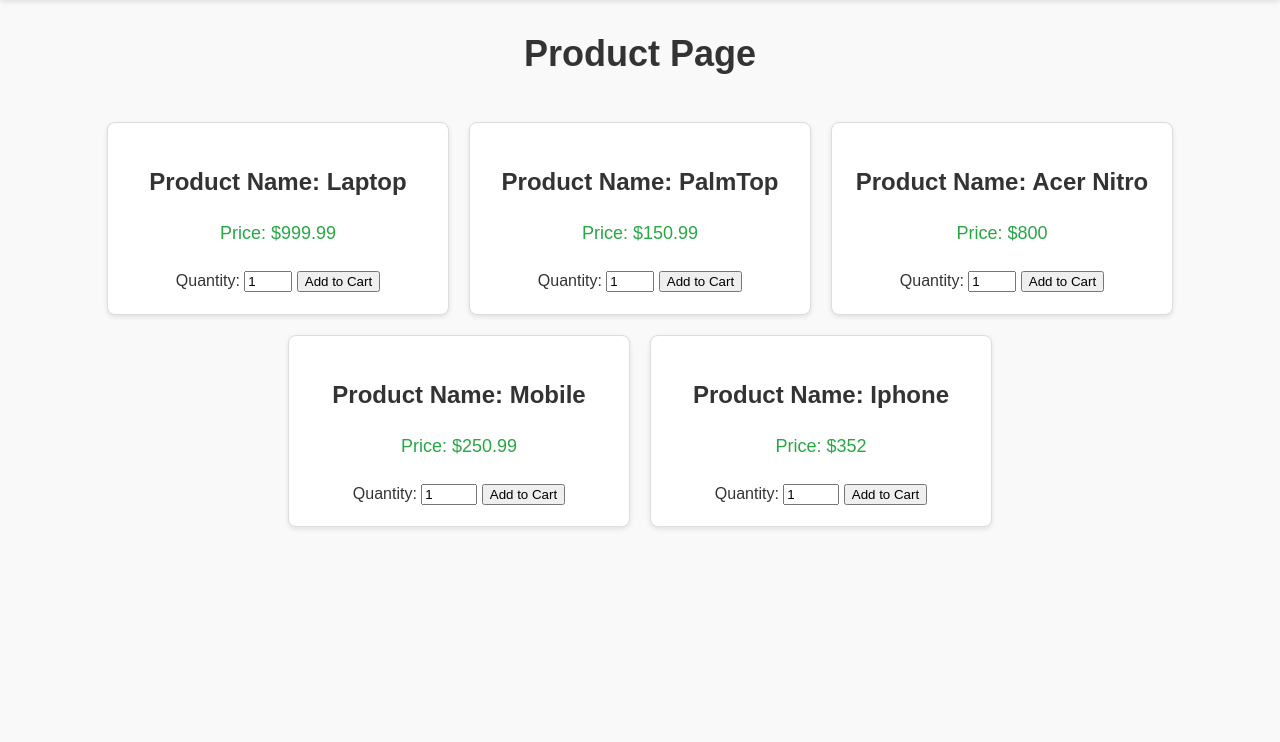
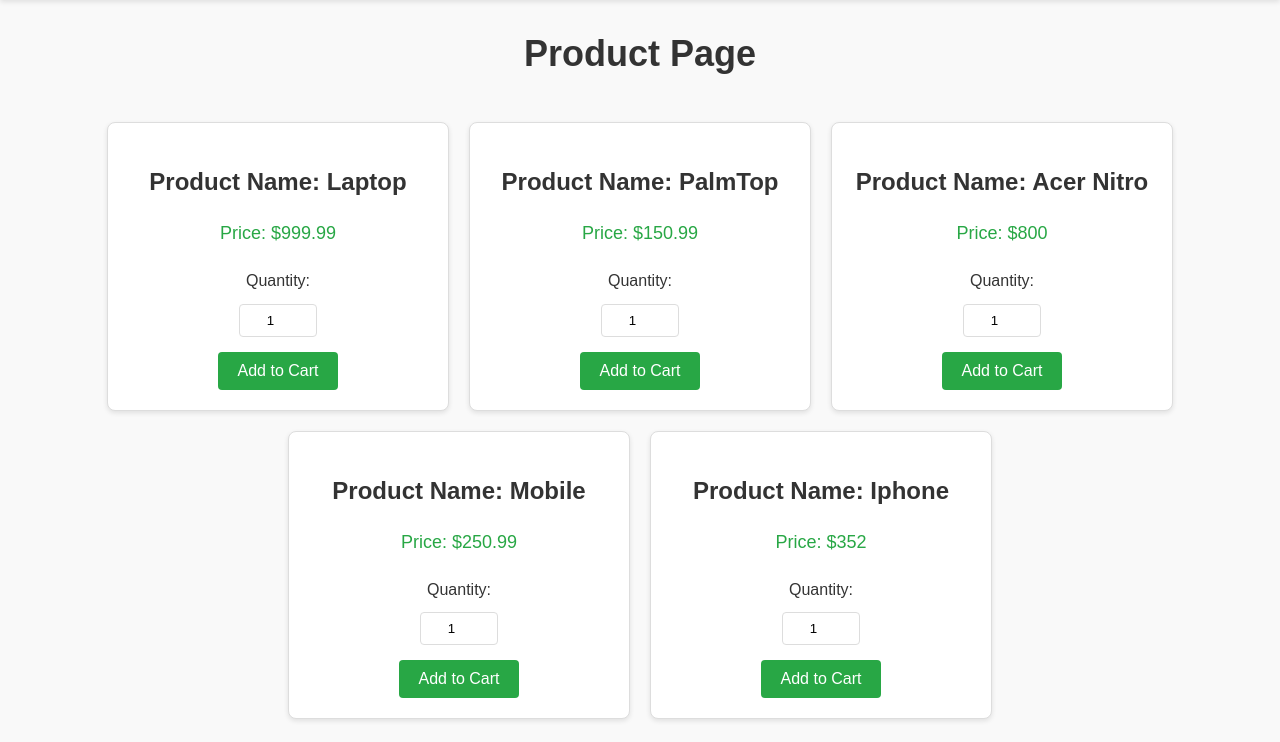
Before and after one commit to 10Sameer/BakeryProjectPractise, a PHP site: page /product.php in a window 1280 px wide. Shown: the part 58-800 px from the top of the page. Run offline with PHP 8.4, Linux system fonts and the light colour scheme.

Commit message:
Adding Css on Product Page

```diff
--- a/styling.css
+++ b/styling.css
@@ -99,3 +99,39 @@ h1 {
     color: #28a745;
     margin-bottom: 20px;
 }
+
+
+.product form {
+    display: flex;
+    flex-direction: column;
+    align-items: center;
+}
+
+.product label {
+    font-size: 16px;
+    margin-bottom: 10px;
+}
+
+.product input[type="number"] {
+    width: 60px;
+    padding: 8px;
+    border: 1px solid #ddd;
+    border-radius: 4px;
+    margin-bottom: 15px;
+    text-align: center;
+}
+
+.product button {
+    background-color: #28a745;
+    color: #fff;
+    border: none;
+    padding: 10px 20px;
+    border-radius: 4px;
+    cursor: pointer;
+    font-size: 16px;
+    transition: background-color 0.3s ease;
+}
+
+.product button:hover {
+    background-color: #218838;
+}
```
